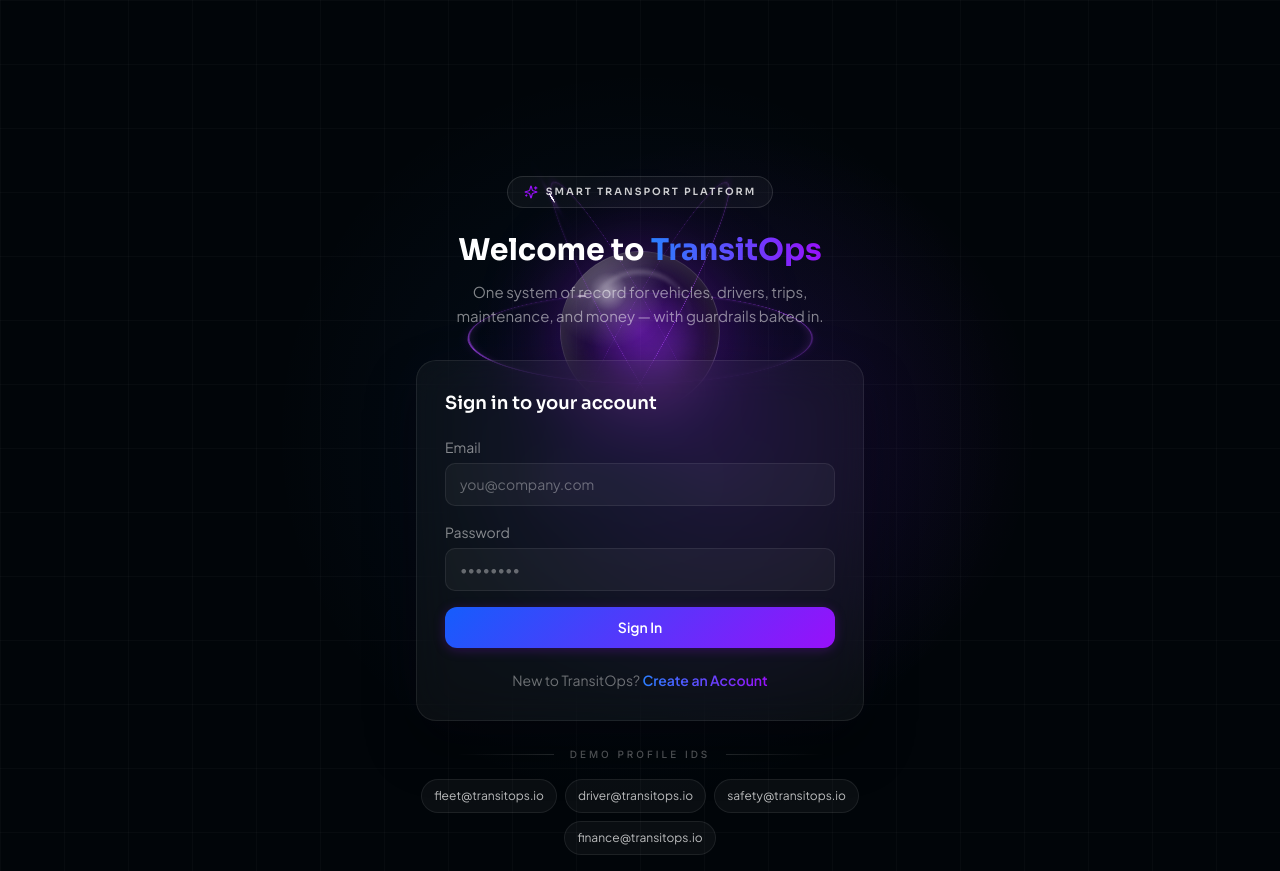
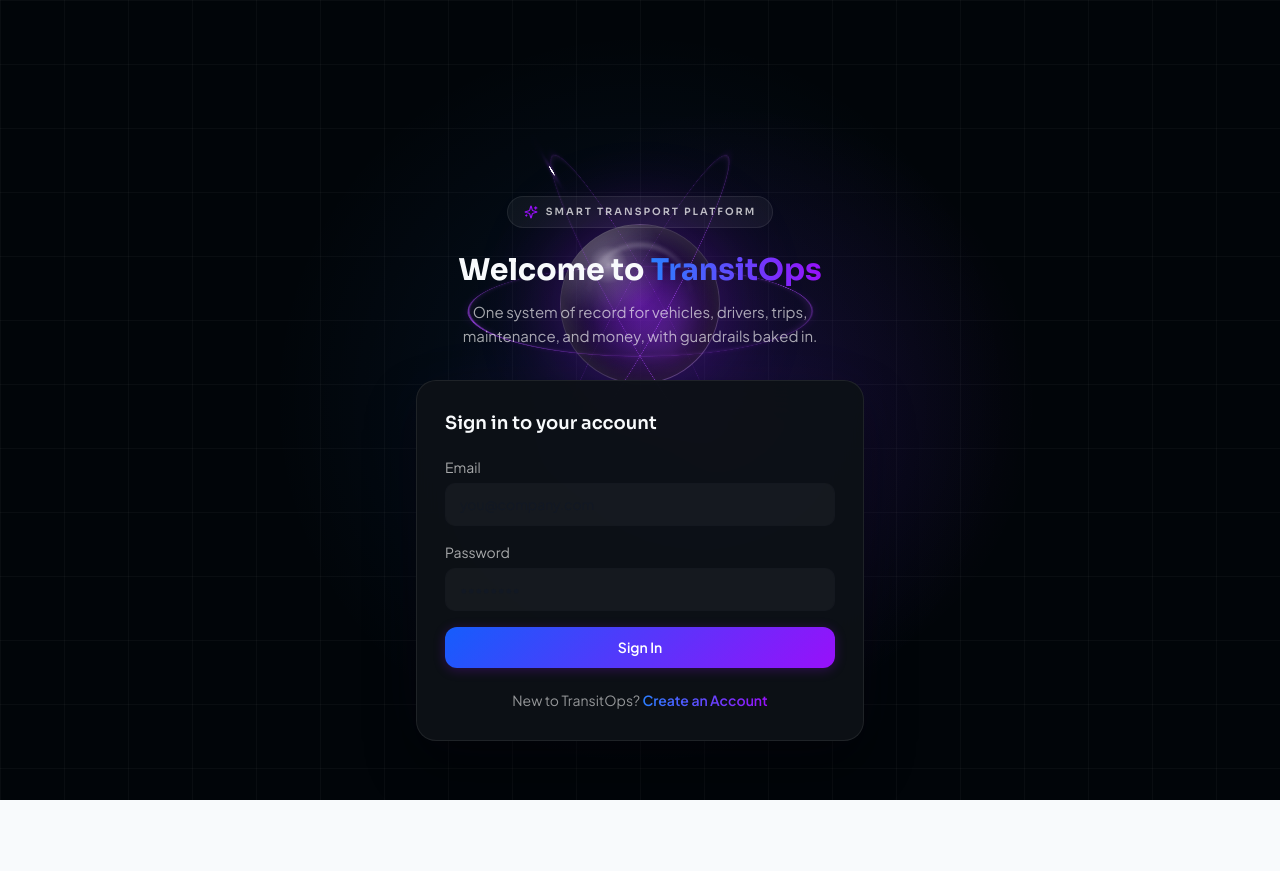
Before and after one commit to Hima1510/TransitOps-Smart-Transport-Operations-Platform, a React (Vite) app in the folder frontend/: page /login in a window 1280 px wide. After the commit the page ends 800 px from the top, so only its background shows below. Built offline with nearby package versions, Linux system fonts and the light colour scheme.

Commit message:
white theme

```diff
--- a/frontend/src/App.tsx
+++ b/frontend/src/App.tsx
@@ -19,7 +19,7 @@ function ProtectedLayout() {
   const { isAuthenticated } = useAuth();
   if (!isAuthenticated) return <Navigate to="/login" replace />;
   return (
-    <div className="flex min-h-screen" style={{ background: '#010509' }}>
+    <div className="flex min-h-screen" style={{ background: 'var(--bg-primary)' }}>
       <Sidebar />
       <div className="flex-1 ml-[260px] flex flex-col">
         <TopBar />
--- a/frontend/src/components/layout/Sidebar.tsx
+++ b/frontend/src/components/layout/Sidebar.tsx
@@ -11,28 +11,30 @@ export default function Sidebar() {
   return (
     <aside className="fixed left-0 top-0 h-full w-[260px] flex flex-col z-50"
       style={{
-        background: '#010509',
-        borderRight: '1px solid rgba(255,255,255,0.06)',
+        background: 'var(--bg-sidebar)',
+        borderRight: '1px solid var(--border-color)',
+        backdropFilter: 'blur(16px)',
+        WebkitBackdropFilter: 'blur(16px)',
       }}>
       {/* Grid pattern overlay */}
       <div className="absolute inset-0 pointer-events-none opacity-30"
-        style={{
-          backgroundImage: 'linear-gradient(rgba(255,255,255,0.02) 1px, transparent 1px), linear-gradient(90deg, rgba(255,255,255,0.02) 1px, transparent 1px)',
+      style={{
+          backgroundImage: 'var(--sidebar-grid)',
           backgroundSize: '48px 48px',
         }} />
 
       {/* Logo */}
-      <div className="relative px-6 py-6" style={{ borderBottom: '1px solid rgba(255,255,255,0.06)' }}>
+      <div className="relative px-6 py-6" style={{ borderBottom: '1px solid var(--border-color)' }}>
         <div className="flex items-center gap-3">
           <div className="w-10 h-10 rounded-xl flex items-center justify-center"
             style={{ background: 'linear-gradient(135deg, #155dfc 0%, #9810fa 100%)', boxShadow: '0 4px 16px rgba(152, 16, 250, 0.3)' }}>
             <Truck size={20} className="text-white" />
           </div>
           <div>
-            <h1 className="font-heading text-white font-bold text-lg leading-tight">TransitOps</h1>
+            <h1 className="font-heading font-bold text-lg leading-tight" style={{ color: 'var(--sidebar-text)' }}>TransitOps</h1>
             <div className="flex items-center gap-1.5">
               <Sparkles size={10} style={{ color: '#9810fa' }} />
-              <p className="text-[10px] font-medium tracking-wider uppercase" style={{ color: 'rgba(152, 16, 250, 0.7)' }}>Smart Fleet Platform</p>
+              <p className="text-[10px] font-medium tracking-wider uppercase" style={{ color: 'rgba(152, 16, 250, 0.85)' }}>Smart Fleet Platform</p>
             </div>
           </div>
         </div>
@@ -47,19 +49,20 @@ export default function Sidebar() {
             <NavLink key={item.path} to={item.path} end={item.path === '/'}
               className={({ isActive }) =>
                 `flex items-center gap-3 px-3 py-2.5 rounded-xl text-sm font-medium transition-all duration-200 group ${
-                  isActive
-                    ? 'text-white'
-                    : 'text-slate-500 hover:text-slate-300'
+                isActive
+                    ? ''
+                    : ''
                 }`
               }
               style={({ isActive }) => isActive ? {
-                background: 'linear-gradient(135deg, rgba(21, 93, 252, 0.15), rgba(152, 16, 250, 0.1))',
+                background: 'var(--sidebar-icon-active-bg)',
                 borderLeft: '2px solid transparent',
                 borderImage: 'linear-gradient(to bottom, #2b7fff, #9810fa) 1',
                 boxShadow: '0 0 20px rgba(152, 16, 250, 0.06)',
-              } : {}}>
+                color: 'var(--sidebar-text)',
+              } : { color: 'var(--sidebar-muted)' }}>
               <div className={`w-8 h-8 rounded-lg flex items-center justify-center transition-all`}
-                style={{ background: 'rgba(255,255,255,0.04)' }}>
+                style={{ background: 'var(--sidebar-icon-bg)' }}>
                 <Icon size={16} />
               </div>
               {item.label}
@@ -69,22 +72,22 @@ export default function Sidebar() {
       </nav>
 
       {/* User Section */}
-      <div className="relative px-4 py-4" style={{ borderTop: '1px solid rgba(255,255,255,0.06)' }}>
-        <div className="flex items-center gap-3 mb-3 p-2 rounded-xl" style={{ background: 'rgba(255,255,255,0.03)' }}>
+      <div className="relative px-4 py-4" style={{ borderTop: '1px solid var(--border-color)' }}>
+        <div className="flex items-center gap-3 mb-3 p-2 rounded-xl" style={{ background: 'rgba(127, 127, 127, 0.08)' }}>
           <div className="w-9 h-9 rounded-full flex items-center justify-center text-white text-xs font-bold"
             style={{ background: 'linear-gradient(135deg, #2b7fff, #9810fa)', boxShadow: '0 2px 10px rgba(152, 16, 250, 0.25)' }}>
             {user?.name?.charAt(0)}
           </div>
           <div className="flex-1 min-w-0">
-            <p className="text-white text-sm font-medium truncate">{user?.name}</p>
-            <p className="text-[11px] capitalize" style={{ color: 'rgba(255,255,255,0.35)' }}>{user?.role?.replace('_', ' ')}</p>
+            <p className="text-sm font-medium truncate" style={{ color: 'var(--sidebar-text)' }}>{user?.name}</p>
+            <p className="text-[11px] capitalize" style={{ color: 'var(--sidebar-subtle)' }}>{user?.role?.replace('_', ' ')}</p>
           </div>
         </div>
         <button onClick={logout}
           className="flex items-center gap-2 text-sm transition-colors w-full px-2 py-2 rounded-lg hover:bg-red-500/10"
-          style={{ color: 'rgba(255,255,255,0.35)' }}
+          style={{ color: 'var(--sidebar-subtle)' }}
           onMouseEnter={e => (e.currentTarget.style.color = '#f87171')}
-          onMouseLeave={e => (e.currentTarget.style.color = 'rgba(255,255,255,0.35)')}>
+          onMouseLeave={e => (e.currentTarget.style.color = 'var(--sidebar-subtle)')}>
           <LogOut size={15} /> Sign Out
         </button>
       </div>
--- a/frontend/src/index.css
+++ b/frontend/src/index.css
@@ -26,10 +26,45 @@
 
 @layer base {
   :root {
+    --bg-primary: #f8fafc;
+    --bg-card: rgba(255, 255, 255, 0.9);
+    --bg-card-solid: #ffffff;
+    --bg-sidebar: #ffffff;
+    --sidebar-grid: linear-gradient(rgba(15,23,42,0.04) 1px, transparent 1px),
+                    linear-gradient(90deg, rgba(15,23,42,0.04) 1px, transparent 1px);
+    --sidebar-icon-bg: rgba(15,23,42,0.05);
+    --sidebar-icon-active-bg: linear-gradient(135deg, rgba(21, 93, 252, 0.15), rgba(152, 16, 250, 0.1));
+    --sidebar-text: #0f172a;
+    --sidebar-muted: rgba(15, 23, 42, 0.68);
+    --sidebar-subtle: rgba(15, 23, 42, 0.45);
+    --text-primary: #0f172a;
+    --text-secondary: rgba(15, 23, 42, 0.68);
+    --text-muted: rgba(15, 23, 42, 0.42);
+    --border-color: rgba(15, 23, 42, 0.08);
+    --border-color-hover: rgba(43, 127, 255, 0.22);
+    --shadow-card: 0 1px 3px 0 rgb(15 23 42 / 0.08);
+    --shadow-lg: 0 10px 25px -3px rgb(15 23 42 / 0.12);
+    --shadow-glow: 0 0 40px rgba(43, 127, 255, 0.08);
+    --gradient-primary: linear-gradient(135deg, #155dfc 0%, #9810fa 100%);
+    --gradient-text: linear-gradient(90deg, #2b7fff 0%, #9810fa 100%);
+    --gradient-subtle: linear-gradient(135deg, rgba(21, 93, 252, 0.06), rgba(152, 16, 250, 0.06));
+    --grid-pattern: linear-gradient(rgba(15,23,42,0.04) 1px, transparent 1px),
+                    linear-gradient(90deg, rgba(15,23,42,0.04) 1px, transparent 1px);
+    --radial-glow: radial-gradient(circle at 50% 0%, rgba(43,127,255,0.08) 0%, transparent 60%);
+  }
+
+  html.dark {
     --bg-primary: #010509;
     --bg-card: rgba(255, 255, 255, 0.03);
     --bg-card-solid: #0a0f1a;
     --bg-sidebar: #010509;
+    --sidebar-grid: linear-gradient(rgba(255,255,255,0.025) 1px, transparent 1px),
+                    linear-gradient(90deg, rgba(255,255,255,0.025) 1px, transparent 1px);
+    --sidebar-icon-bg: rgba(255,255,255,0.06);
+    --sidebar-icon-active-bg: linear-gradient(135deg, rgba(21, 93, 252, 0.2), rgba(152, 16, 250, 0.18));
+    --sidebar-text: #f1f5f9;
+    --sidebar-muted: rgba(255, 255, 255, 0.68);
+    --sidebar-subtle: rgba(255, 255, 255, 0.45);
     --text-primary: #f1f5f9;
     --text-secondary: rgba(255, 255, 255, 0.6);
     --text-muted: rgba(255, 255, 255, 0.35);
@@ -38,12 +73,8 @@
     --shadow-card: 0 1px 3px 0 rgb(0 0 0 / 0.4);
     --shadow-lg: 0 10px 25px -3px rgb(0 0 0 / 0.5);
     --shadow-glow: 0 0 40px rgba(152, 16, 250, 0.08);
-    --gradient-primary: linear-gradient(135deg, #155dfc 0%, #9810fa 100%);
-    --gradient-text: linear-gradient(90deg, #2b7fff 0%, #9810fa 100%);
-    --gradient-subtle: linear-gradient(135deg, rgba(21, 93, 252, 0.08), rgba(152, 16, 250, 0.08));
     --grid-pattern: linear-gradient(rgba(255,255,255,0.025) 1px, transparent 1px),
                     linear-gradient(90deg, rgba(255,255,255,0.025) 1px, transparent 1px);
-    --radial-glow: radial-gradient(circle at 50% 0%, rgba(43,127,255,0.08) 0%, transparent 60%);
   }
 
   * {
@@ -53,7 +84,7 @@
   }
 
   html {
-    color-scheme: dark;
+    color-scheme: light;
   }
 
   body {
@@ -96,6 +127,20 @@
     -webkit-background-clip: text;
     -webkit-text-fill-color: transparent;
     background-clip: text;
+  }
+
+  html:not(.dark) .text-white {
+    color: var(--text-primary) !important;
+  }
+
+  html:not(.dark) .text-slate-900 {
+    color: var(--text-primary) !important;
+  }
+
+  html:not(.dark) .text-slate-500,
+  html:not(.dark) .text-slate-600,
+  html:not(.dark) .text-slate-700 {
+    color: var(--text-secondary) !important;
   }
 
   .font-heading {
--- a/frontend/src/pages/Login.tsx
+++ b/frontend/src/pages/Login.tsx
@@ -25,32 +25,39 @@ export default function Login() {
       const data = await api.login(loginEmail, loginPassword);
       login(data.token, data.user);
       showToast(`Welcome back, ${data.user.name}!`);
-    } catch (err: any) { showToast(err.message, 'error'); }
-    finally { setLoading(false); }
+    } catch (err: any) {
+      showToast(err.message, 'error');
+    } finally {
+      setLoading(false);
+    }
   };
 
   return (
-    <div className="min-h-screen flex items-center justify-center p-4 relative overflow-hidden"
-      style={{ background: '#010509' }}>
+    <div
+      className="min-h-screen flex items-center justify-center p-4 relative overflow-hidden"
+      style={{ background: '#010509' }}
+    >
+      <div
+        className="absolute inset-0 pointer-events-none"
+        style={{
+          backgroundImage: 'linear-gradient(rgba(255,255,255,0.03) 1px, transparent 1px), linear-gradient(90deg, rgba(255,255,255,0.03) 1px, transparent 1px)',
+          backgroundSize: '64px 64px',
+        }}
+      />
 
-      {/* Grid pattern */}
-      <div className="absolute inset-0 pointer-events-none"
+      <div
+        className="absolute pointer-events-none"
         style={{
-          backgroundImage: 'linear-gradient(rgba(255,255,255,0.025) 1px, transparent 1px), linear-gradient(90deg, rgba(255,255,255,0.025) 1px, transparent 1px)',
-          backgroundSize: '64px 64px',
-        }} />
+          width: 800,
+          height: 800,
+          left: '50%',
+          top: '50%',
+          transform: 'translate(-50%, -50%)',
+          background: 'radial-gradient(circle, rgba(43,127,255,0.10) 0%, transparent 65%)',
+          borderRadius: '50%',
+        }}
+      />
 
-      {/* Radial blue glow */}
-      <div className="absolute pointer-events-none"
-        style={{
-          width: 800, height: 800,
-          left: '50%', top: '50%',
-          transform: 'translate(-50%, -50%)',
-          background: 'radial-gradient(circle, rgba(43,127,255,0.08) 0%, transparent 65%)',
-          borderRadius: '50%',
-        }} />
-
-      {/* Animated Orb */}
       <div className="absolute pointer-events-none" style={{ left: '50%', top: '38%', transform: 'translate(-50%, -50%)' }}>
         <div className="orb-bg-glow" />
         <div className="orb-container">
@@ -63,97 +70,109 @@ export default function Login() {
         </div>
       </div>
 
-      {/* Main Login Content */}
       <div className="w-full max-w-md relative z-10" style={{ marginTop: '160px' }}>
-        {/* Badge */}
         <div className="flex justify-center mb-6">
-          <div className="flex items-center gap-2"
+          <div
+            className="flex items-center gap-2"
             style={{
               padding: '6px 16px',
               borderRadius: '100px',
-              border: '1px solid rgba(255,255,255,0.12)',
-              background: 'rgba(255,255,255,0.04)',
-            }}>
+              border: '1px solid rgba(255,255,255,0.08)',
+              background: 'rgba(255,255,255,0.05)',
+            }}
+          >
             <Sparkles size={14} style={{ color: '#9810fa' }} />
-            <span style={{
+            <span
+              style={{
                 fontFamily: "'Sora', sans-serif",
                 fontWeight: 600,
                 fontSize: '10px',
                 lineHeight: '18px',
                 letterSpacing: '2px',
-              textTransform: 'uppercase' as const,
-              color: 'rgba(255,255,255,0.8)',
-            }}>SMART TRANSPORT PLATFORM</span>
+                textTransform: 'uppercase',
+                color: 'rgba(255,255,255,0.72)',
+              }}
+            >
+              SMART TRANSPORT PLATFORM
+            </span>
           </div>
         </div>
 
-        {/* Title */}
         <div className="text-center mb-8">
-          <h1 className="font-heading text-3xl font-bold text-white mb-3">
+          <h1 className="font-heading text-3xl font-bold mb-3" style={{ color: '#f8fafc' }}>
             Welcome to <span className="text-gradient">TransitOps</span>
           </h1>
-          <p style={{
+          <p
+            style={{
               fontFamily: "'Plus Jakarta Sans', sans-serif",
               fontSize: '15px',
               lineHeight: '24px',
-            color: 'rgba(255,255,255,0.5)',
+              color: 'rgba(255,255,255,0.64)',
               maxWidth: '380px',
               margin: '0 auto',
-          }}>
-            One system of record for vehicles, drivers, trips, maintenance, and money — with guardrails baked in.
+            }}
+          >
+            One system of record for vehicles, drivers, trips, maintenance, and money, with guardrails baked in.
           </p>
         </div>
 
-        {/* Login Card */}
-        <div style={{
-          background: 'rgba(255,255,255,0.04)',
+        <div
+          style={{
+            background: 'rgba(13, 17, 23, 0.95)',
             backdropFilter: 'blur(20px)',
             WebkitBackdropFilter: 'blur(20px)',
             border: '1px solid rgba(255,255,255,0.08)',
             borderRadius: '20px',
             padding: '28px',
-          boxShadow: '0 25px 50px rgba(0,0,0,0.4), 0 0 60px rgba(152,16,250,0.04)',
+            boxShadow: '0 25px 50px rgba(0,0,0,0.45), 0 0 60px rgba(152,16,250,0.04)',
             marginBottom: '24px',
-        }}>
-          <h2 className="text-white font-semibold text-lg mb-5 font-heading">Sign in to your account</h2>
+          }}
+        >
+          <h2 className="font-semibold text-lg mb-5 font-heading" style={{ color: '#f8fafc' }}>
+            Sign in to your account
+          </h2>
           <form onSubmit={handleLogin} className="space-y-4">
             <div>
-              <label className="block text-sm mb-1.5" style={{ color: 'rgba(255,255,255,0.5)', fontFamily: "'Plus Jakarta Sans', sans-serif" }}>Email</label>
-              <input type="email" value={email} onChange={e => setEmail(e.target.value)}
+              <label className="block text-sm mb-1.5" style={{ color: 'rgba(255,255,255,0.64)', fontFamily: "'Plus Jakarta Sans', sans-serif" }}>
+                Email
+              </label>
+              <input
+                type="email"
+                value={email}
+                onChange={e => setEmail(e.target.value)}
                 className="input-field"
-                placeholder="you@company.com" />
+                placeholder="you@company.com"
+              />
             </div>
             <div>
-              <label className="block text-sm mb-1.5" style={{ color: 'rgba(255,255,255,0.5)', fontFamily: "'Plus Jakarta Sans', sans-serif" }}>Password</label>
-              <input type="password" value={password} onChange={e => setPassword(e.target.value)}
+              <label className="block text-sm mb-1.5" style={{ color: 'rgba(255,255,255,0.64)', fontFamily: "'Plus Jakarta Sans', sans-serif" }}>
+                Password
+              </label>
+              <input
+                type="password"
+                value={password}
+                onChange={e => setPassword(e.target.value)}
                 className="input-field"
-                placeholder="••••••••" />
+                placeholder="••••••••"
+              />
             </div>
-            <button type="submit" disabled={loading}
+            <button
+              type="submit"
+              disabled={loading}
               className="btn btn-primary w-full py-3 text-base cursor-pointer"
-              style={{ borderRadius: '12px' }}>
+              style={{ borderRadius: '12px' }}
+            >
               {loading ? 'Signing in...' : 'Sign In'}
             </button>
           </form>
+
           <div className="text-center mt-5">
-            <span style={{ color: 'rgba(255,255,255,0.4)', fontSize: '14px' }}>New to TransitOps? </span>
+            <span style={{ color: 'rgba(255,255,255,0.56)', fontSize: '14px' }}>New to TransitOps? </span>
             <Link to="/register" className="text-gradient hover:underline font-semibold" style={{ fontSize: '14px' }}>
               Create an Account
             </Link>
           </div>
         </div>
-
-        <div className="flex items-center justify-center gap-4 mb-4">
-          <div style={{ flex: 1, maxWidth: 100, height: 1, background: 'linear-gradient(to right, transparent, rgba(255,255,255,0.15))' }} />
-          <p className="section-label text-center" style={{ fontSize: '10px' }}>Demo profile IDs</p>
-          <div style={{ flex: 1, maxWidth: 100, height: 1, background: 'linear-gradient(to left, transparent, rgba(255,255,255,0.15))' }} />
-        </div>
-        <div className="flex flex-wrap justify-center gap-2">
-          <span className="px-3 py-2 rounded-full text-xs" style={{ background: 'rgba(255,255,255,0.04)', color: 'rgba(255,255,255,0.72)', border: '1px solid rgba(255,255,255,0.08)' }}>fleet@transitops.io</span>
-          <span className="px-3 py-2 rounded-full text-xs" style={{ background: 'rgba(255,255,255,0.04)', color: 'rgba(255,255,255,0.72)', border: '1px solid rgba(255,255,255,0.08)' }}>driver@transitops.io</span>
-          <span className="px-3 py-2 rounded-full text-xs" style={{ background: 'rgba(255,255,255,0.04)', color: 'rgba(255,255,255,0.72)', border: '1px solid rgba(255,255,255,0.08)' }}>safety@transitops.io</span>
-          <span className="px-3 py-2 rounded-full text-xs" style={{ background: 'rgba(255,255,255,0.04)', color: 'rgba(255,255,255,0.72)', border: '1px solid rgba(255,255,255,0.08)' }}>finance@transitops.io</span>
-        </div>
       </div>
     </div>
   );
```
Also changed, not shown: frontend/src/components/layout/TopBar.tsx (+20 -18 lines), frontend/src/pages/Register.tsx (+18 -18 lines), 1 other file (tests, documents, lock files or other folders). Lines whose indentation alone changed are shown as unchanged.
